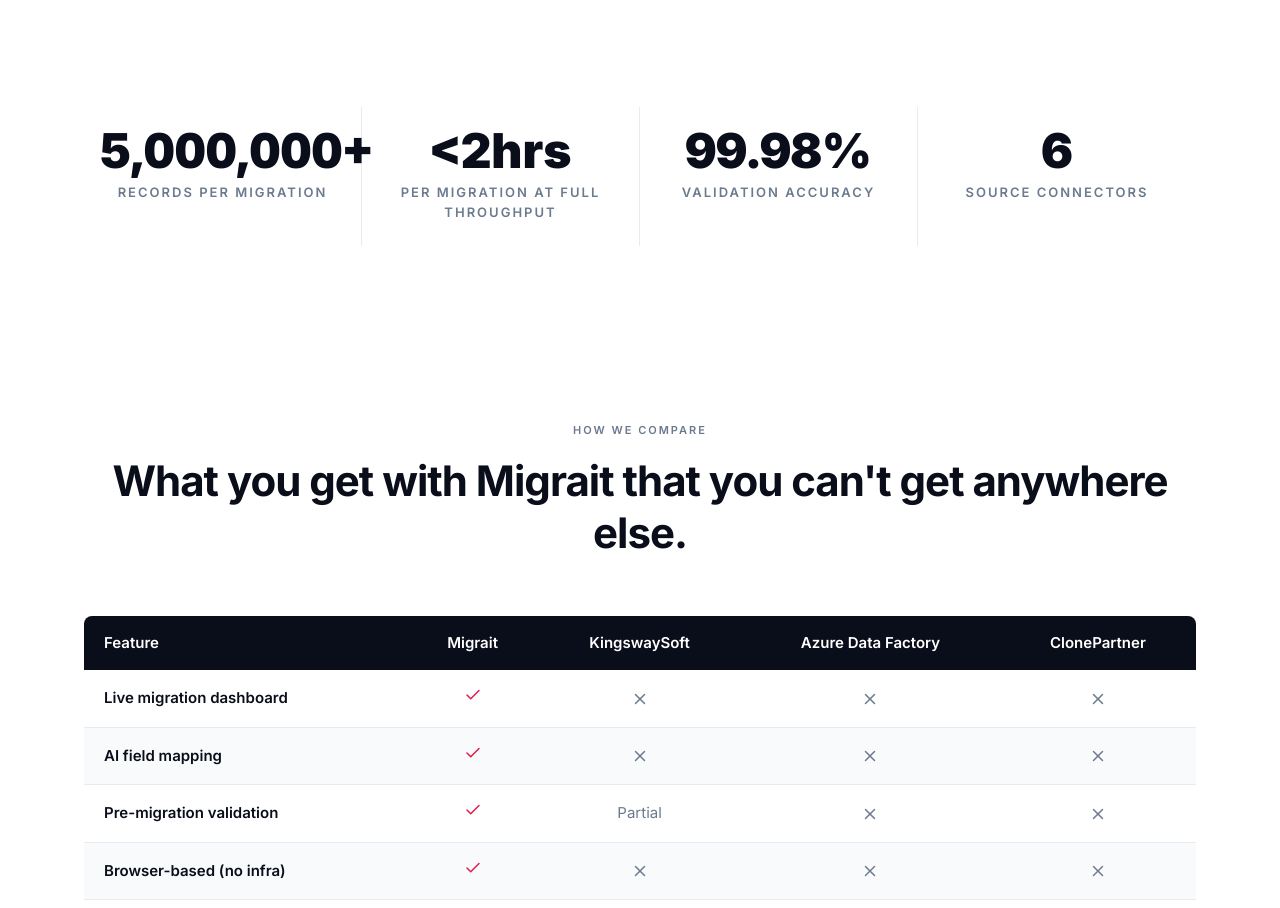
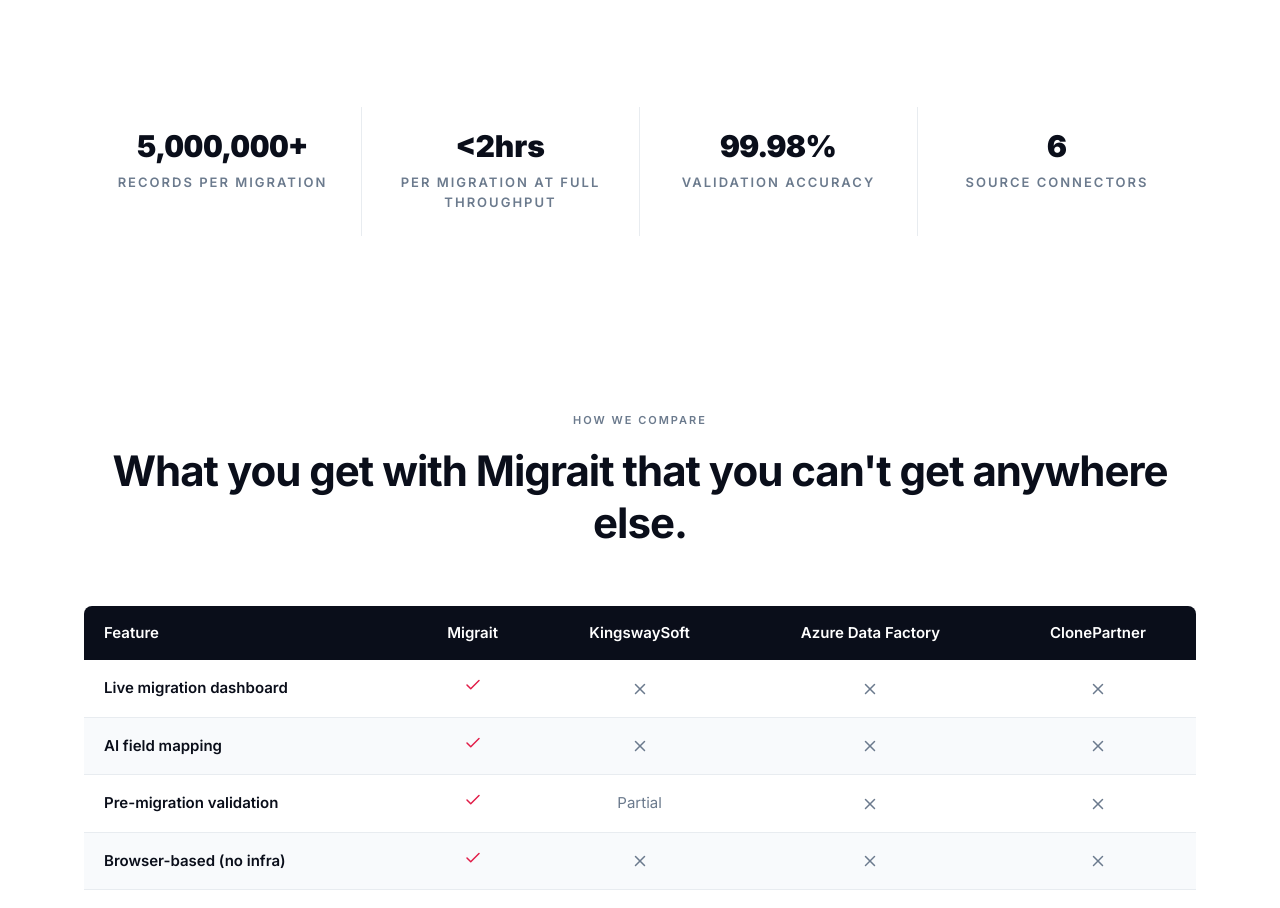
Before and after one commit to 1702london-maker/MIGRAIT, a Next.js app: page / in a window 1280 px wide. Shown: the part 3060-3968 px from the top of the page. Built offline with nearby package versions, Linux system fonts and the light colour scheme; no server answers.

Commit message:
fix: reduce stats banner numbers to match hero stat size (text-3xl)

```diff
--- a/components/sections/StatsBanner.tsx
+++ b/components/sections/StatsBanner.tsx
@@ -88,7 +88,7 @@
               i % 2 === 0 ? 'border-r border-line lg:border-r' : ''
             }`}
           >
-            <p className="font-black text-night text-3xl sm:text-4xl md:text-[48px] leading-none break-all sm:break-normal">
+            <p className="font-black text-night text-3xl leading-none tabular-nums">
               <CountUp
                 target={s.target}
                 prefix={s.prefix}
```
